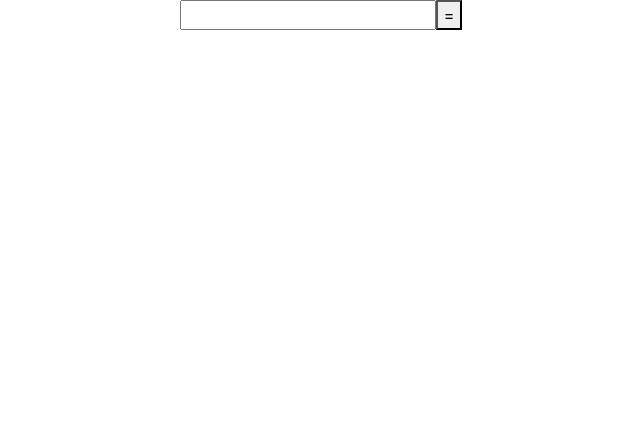
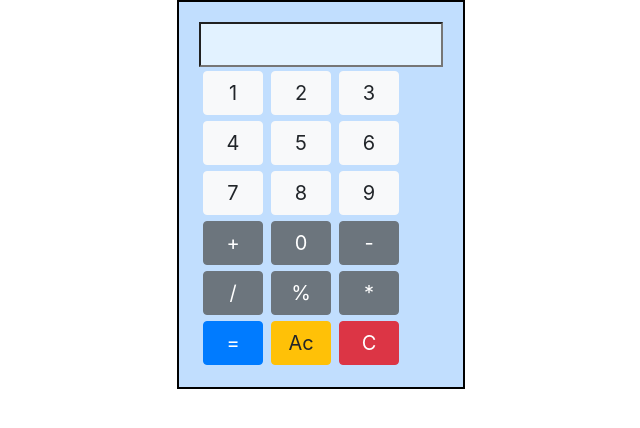
Before and after one commit to AmanRaheem55/React-Calculator, a React (Create React App) app: page / in a window 1280 px wide. Shown: the top 428 px of the page, without its empty margins (319-959 px from the left). Built offline with nearby package versions, Linux system fonts and the light colour scheme.

Commit message:
adding Styles

```diff
--- a/package.json
+++ b/package.json
@@ -36,5 +36,8 @@
       "last 1 firefox version",
       "last 1 safari version"
     ]
+  },
+  "devDependencies": {
+    "@babel/preset-react": "^7.12.1"
   }
 }
--- a/src/App.css
+++ b/src/App.css
@@ -1,3 +1,24 @@
 .App {
-  text-align: center;
+  width: 18rem;
+  align-items: center;
 }
+.card {
+  margin: 0 auto;
+  float: none;
+  margin-bottom: 10px;
+  background-color: black;
+  justify-content: center;
+  border: none !important;
+}
+
+.display {
+  width: 100%;
+  height: 2.8rem;
+  font-size: 18px;
+  background-color: #e2f2ff;
+}
+
+.card-body {
+  border: 2px solid black;
+  background-color: #087dfb40;
+}
--- a/src/App.js
+++ b/src/App.js
@@ -1,29 +1,44 @@
-import React, { useState} from 'react';
-import './App.css';
+import React, { useState } from "react";
+import KeyPad from "./Components/KeyPad";
+import "./App.css";
 
 function App() {
+  const [display, setDisplay] = useState("");
 
-  const [display, setDisplay] = useState("")
+  const calculate = () => {
+    let resulls  =  String(eval(display));
+    console.log(resulls)
+    setDisplay(resulls);
+  };
 
-
-  const calculate = () =>{
-   const resulls = eval(display)
-    setDisplay(resulls)
-  }
-
-  const displayData= (data) => {
-    setDisplay(display + data)
-  }
+  const displayData = (data) => {
+    setDisplay(display + data);
+  };
 
   return (
-    <div className="App">
-        <input type="text" value={display} onChange={e => setDisplay(e.target.value)}/>
-        <button onClick={e => {calculate()}}> =</button>
+    <div className="App   card" >
 
+      <div class="card-body">
+          <input
+        className="display"
+        type="text"
+        value={display}
+        onChange={(e) => setDisplay(e.target.value)}
+      />
 
+          <KeyPad className=""
+          displayData={displayData}
+          calculate={calculate}
+        />
 
+      </div>
+
+      {/* <input   className="" type="text" value={display} onChange={e => setDisplay(e.target.value)}/>
+        <KeyPad className=""
+          displayData={displayData}
+          calculate={calculate}
+        /> */}
     </div>
-
   );
 }
 
--- /dev/null
+++ b/src/Assets/keyPad.css
@@ -0,0 +1,19 @@
+.keyPad {
+
+
+  flex-direction: column;
+
+}
+
+.keypad__row > button {
+  font-size: 20px;;
+  width: 60px;
+  margin-bottom: 2px;
+  margin-top: 4px;
+
+
+}
+
+.btn{
+  margin: 4px;
+}
--- /dev/null
+++ b/src/Components/KeyPad.js
@@ -0,0 +1,46 @@
+import React from 'react'
+import "../Assets/keyPad.css"
+
+function KeyPad({ calculate, displayData }) {
+    return (
+        <div className="keyPad ">
+            <div className="keypad__row">
+                <button onClick={e => (displayData(e.target.value))} id="num-1" className="btn btn-light" value="1">1</button>
+                <button onClick={e => (displayData(e.target.value))} id="num-2" className="btn btn-light" value="2">2</button>
+                <button onClick={e => (displayData(e.target.value))} id="num-3" className="btn btn-light" value="3">3</button>
+            </div>
+
+            <div className="keypad__row">
+                <button onClick={e => (displayData(e.target.value))} id="num-4" className="btn btn-light" value="4">4</button>
+                <button onClick={e => (displayData(e.target.value))} id="num-5" className="btn btn-light" value="5">5</button>
+                <button onClick={e => (displayData(e.target.value))} id="num-6" className="btn btn-light" value="6">6</button>
+            </div>
+
+            <div className="keypad__row ">
+                <button onClick={e => (displayData(e.target.value))} id="num-7" className="btn btn-light" value="7">7</button>
+                <button onClick={e => (displayData(e.target.value))} id="num-8" className="btn btn-light" value="8">8</button>
+                <button onClick={e => (displayData(e.target.value))} id="num-9" className="btn btn-light" value="9">9</button>
+            </div>
+
+            <div className="keypad__row">
+                <button onClick={e => (displayData(e.target.value))} id="add" className="btn btn-secondary" value="+">+</button>
+                <button onClick={e => (displayData(e.target.value))} id="num-0" className="btn btn-secondary  " value="0">0</button>
+                <button onClick={e => (displayData(e.target.value))} id="sub" className="btn btn-secondary" value="-">-</button>
+            </div>
+
+            <div className="keypad__row">
+                <button onClick={e => (displayData(e.target.value))} id="div" className="btn btn-secondary" value="/">/</button>
+                <button onClick={e => (displayData(e.target.value))} id="C" className="btn btn-secondary " value="%">%</button>
+                <button onClick={e => (displayData(e.target.value))} id="mult" className="btn btn-secondary" value="*">*</button>
+            </div>
+
+            <div className="keypad__row">
+                <button id="equl" onClick={calculate} className="btn btn-primary" value="=">=</button>
+                <button onClick={e => (displayData(e.target.value))} id="Ac" className="btn btn-warning" value="Ac">Ac</button>
+                <button onClick={e => (displayData(e.target.value))} id="C" className="btn btn-danger" value="C">C</button>
+            </div>
+        </div>
+    )
+}
+
+export default KeyPad
```
Also changed, not shown: 1 other file (tests, documents, lock files or other folders).
